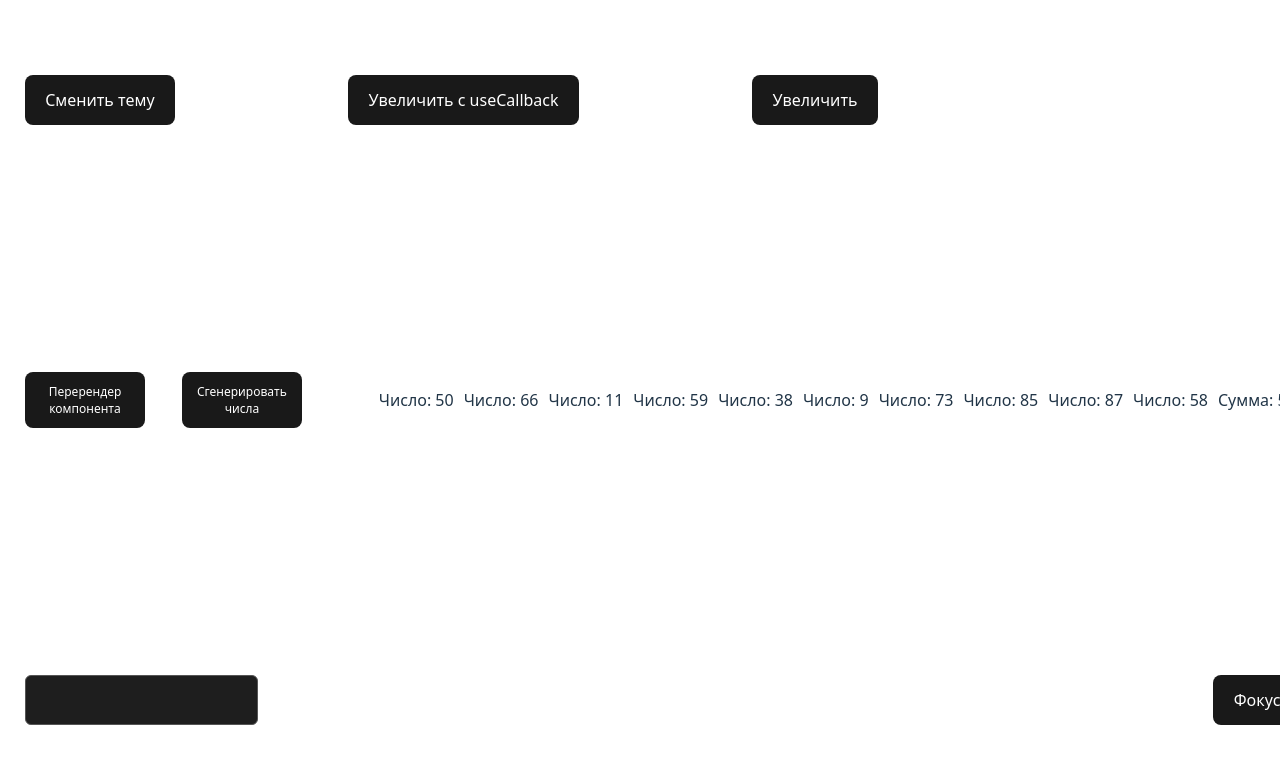
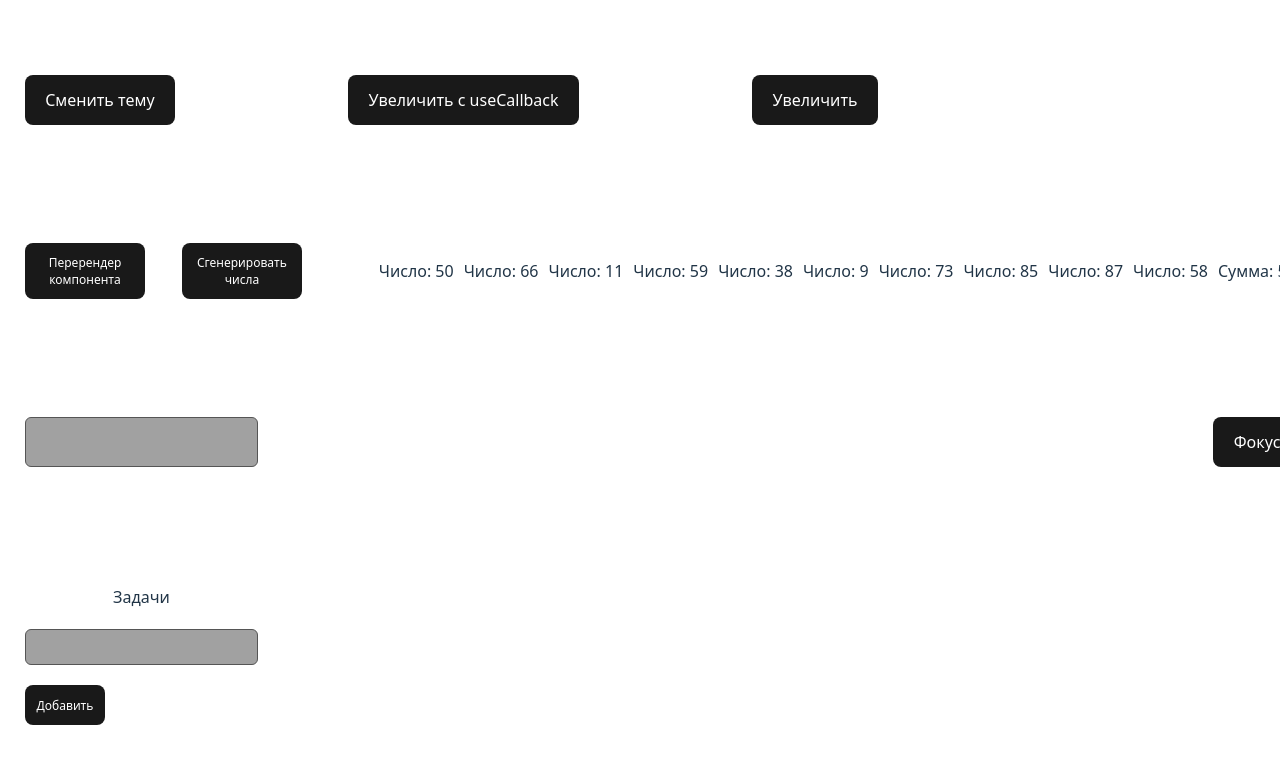
Before and after one commit to darkzs47/react-hooks, a React (Vite) app: page / in a window 1280 px wide. Shown: the top 764 px of the page. Built offline with nearby package versions, Linux system fonts and the light colour scheme.

Commit message:
useReducer

```diff
--- a/src/App.css
+++ b/src/App.css
@@ -41,7 +41,7 @@
 
     & input {
         border: 1px solid #ccc;
-        background-color: #ffffff;
+        background-color: #8c8c8c;
         color: #000000;
     }
 }
@@ -70,7 +70,7 @@
 
     & input {
         border: 1px solid #555;
-        background-color: #1e1e1e;
+        background-color: #a1a1a1;
         color: #ffffff;
     }
 }
@@ -91,6 +91,20 @@
         padding: 5px;
         width: 120px;
         font-size: 12px;
+    }
+}
+
+#tasks {
+    display: flex;
+    flex-direction: column;
+    gap: 20px;
+
+    & button {
+        width: 80px;
+        height: 40px;
+        text-align: center;
+        font-size: 12px;
+        padding: 5px;
     }
 }
 
--- a/src/Container.jsx
+++ b/src/Container.jsx
@@ -1,9 +1,10 @@
-import React, {useCallback, useContext, useRef, useState} from 'react';
+import React, {useCallback, useContext, useReducer, useRef, useState} from 'react';
 import {ThemeContext} from './App.jsx';
 import ChangeThemeButton from "./ChangeThemeButton.jsx";
 import UseCallback from "./UseCallback.jsx";
 import SumNumbers from "./SumNumbers.jsx";
 import UseRef from "./UseRef.jsx";
+import Reducer from "./Reducer.jsx";
 
 function Container() {
 
@@ -21,6 +22,9 @@ function Container() {
             <div>
                 <UseRef/>
             </div>
+            <div id='reducer'>
+                <Reducer/>
+            </div>
         </div>
     )
 }
--- /dev/null
+++ b/src/Reducer.jsx
@@ -0,0 +1,55 @@
+import React, {useReducer, useRef} from "react";
+import Tasks from "./Tasks.jsx";
+
+const initialTasks = []
+
+function reducer(state, action) {
+    switch (action.type) {
+        case 'Add':
+            return [
+                ...state,
+                {
+                    id: action.payload.id,
+                    text: action.payload.text,
+                    completed: false,
+                },
+            ];
+
+        case 'Delete':
+            return state.filter(task => task.id !== action.id);
+
+        case 'Complete':
+            return state.map(task =>
+                task.id === action.id ? {...task, completed: !task.completed} : task
+            );
+
+        default:
+            state;
+    }
+}
+
+
+function Reducer() {
+    const [tasks, dispatch] = useReducer(reducer, initialTasks);
+
+    const taskRef = useRef(null);
+
+    const handleAdd = () => {
+        const text = taskRef.current.value.trim();
+        if (text) {
+            dispatch({type: 'Add', payload: {id: tasks.length, text}});
+            taskRef.current.value = '';
+        }
+    };
+
+    return (
+        <div id="tasks">
+            Задачи
+            <input ref={taskRef} type="text"/>
+            <button onClick={handleAdd}>Добавить</button>
+            <Tasks tasks={tasks} dispatch={dispatch}/>
+        </div>
+    )
+}
+
+export default Reducer;
--- /dev/null
+++ b/src/Tasks.jsx
@@ -0,0 +1,23 @@
+import React from "react";
+
+function Tasks({tasks, dispatch}) {
+    return (
+        <>
+            {tasks.map(task => (
+                <div key={task.id} style={{display: 'flex', flexDirection: 'column', marginBottom: '1rem'}}>
+                    {task.id + 1} задача. {task.text} {task.completed && '✅'}
+                    <div style={{marginTop: '0.5rem'}}>
+                        <button onClick={() => dispatch({type: 'Complete', id: task.id})} disabled={task.completed}>
+                            Выполнить
+                        </button>
+                        <button onClick={() => dispatch({type: 'Delete', id: task.id})}>
+                            Удалить
+                        </button>
+                    </div>
+                </div>
+            ))}
+        </>
+    )
+}
+
+export default Tasks;
```
